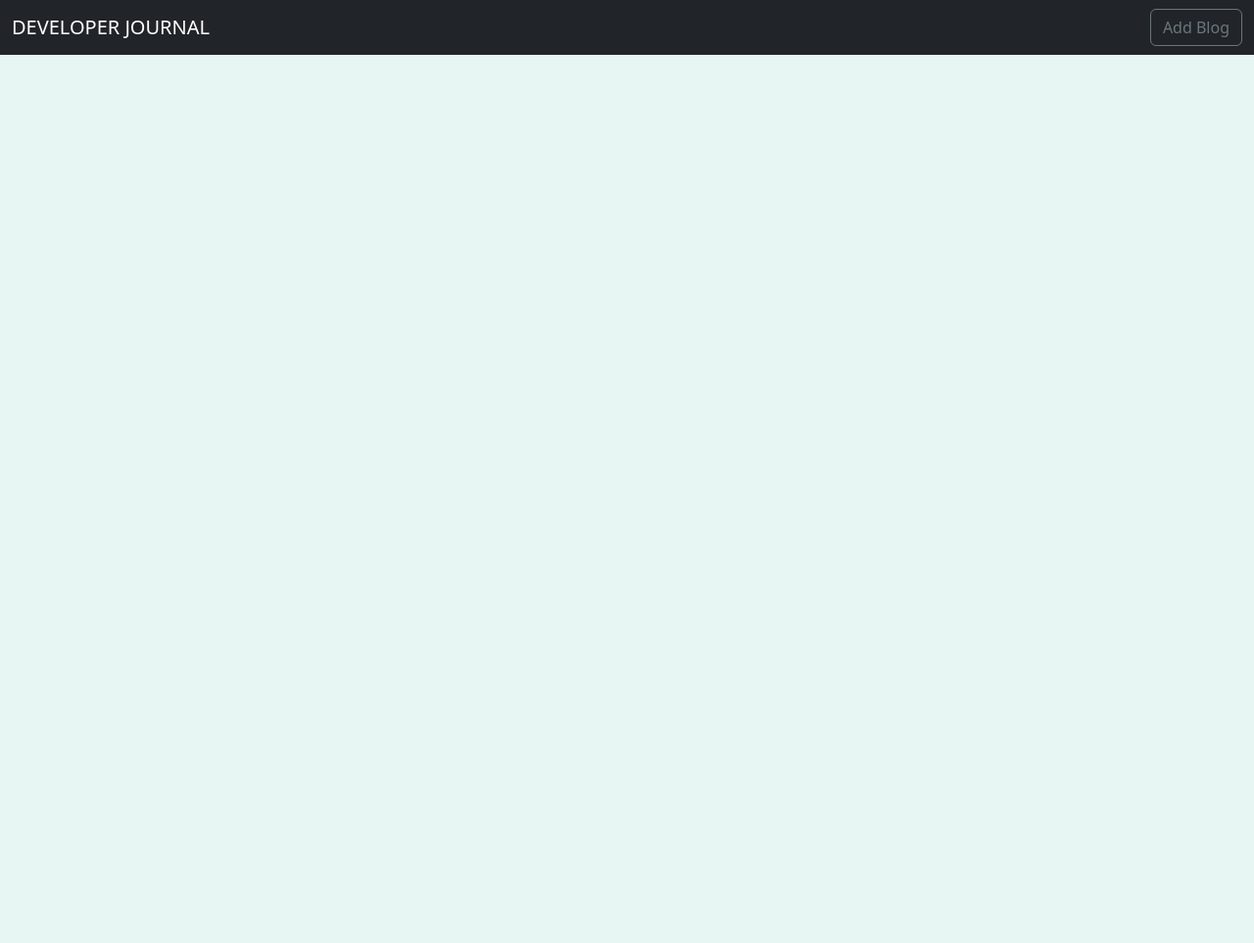
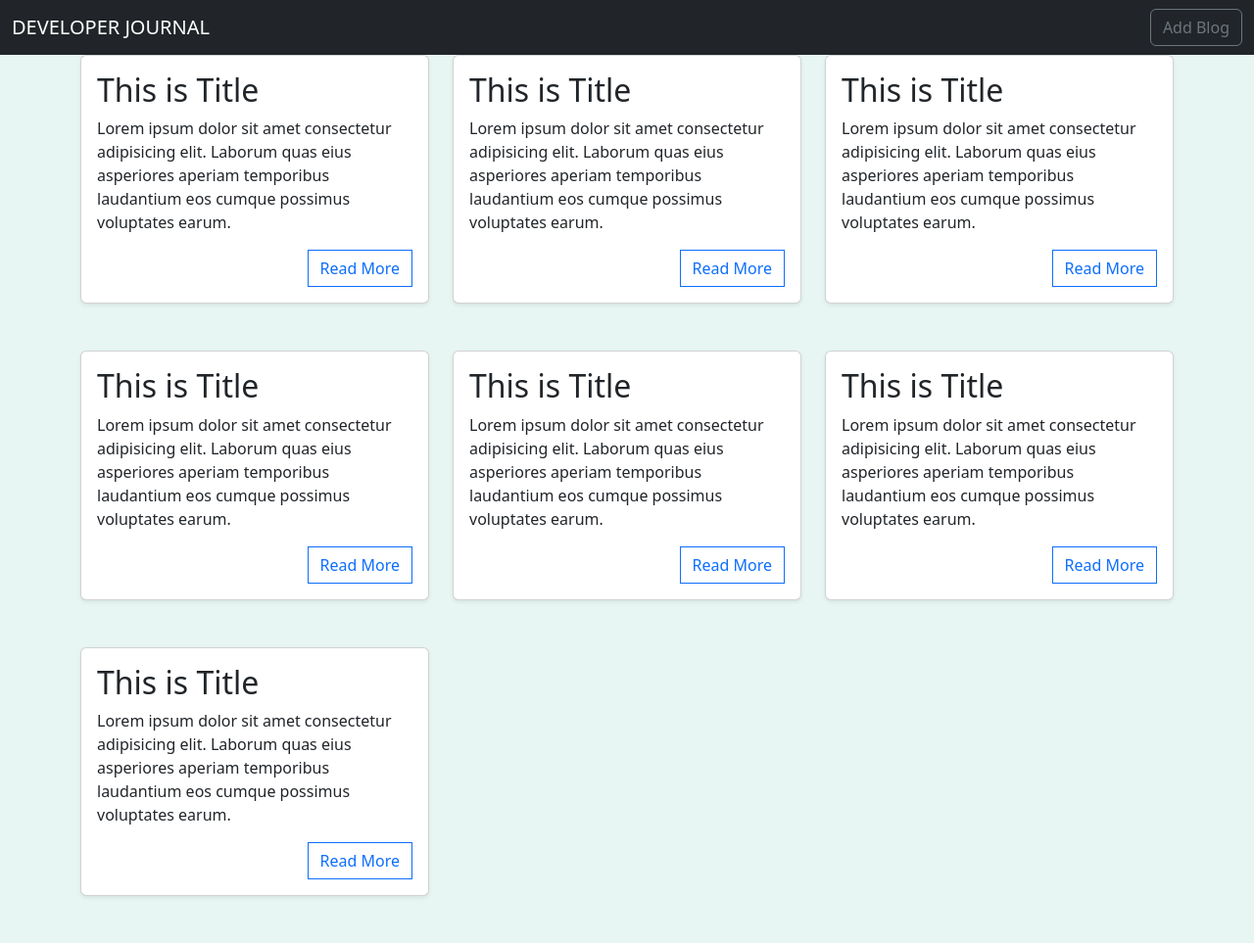
Before and after one commit to ShivamWho/sessional-assessment-2, a plain HTML site: page index.html in a window 1280 px wide. Shown: the whole page at 98% size. Before the commit the page ends 800 px from the top, so only its background shows below. Drawn offline with nearby package versions, Linux system fonts and the light colour scheme.

Commit message:
body created

```diff
--- a/index.html
+++ b/index.html
@@ -30,6 +30,102 @@
         </div>
     </nav>
 
+    <!-- Blogs -->
+    <div class="container">
+      <div class="row">
+        <div class="col-lg-4 col-md-6 col-sm-12">
+          <div class="card mb-5 shadow-sm">
+            <div class="card-body">
+              <div class="card-title">
+                <h2>This is Title</h2>
+              </div>
+              <div class="card-text">
+                <p>Lorem ipsum dolor sit amet consectetur adipisicing elit. Laborum quas eius asperiores aperiam temporibus laudantium eos cumque possimus voluptates earum.</p>
+              </div>
+              <a href="#" class="btn btn-outline-primary rounded-0 float-end">Read More</a>
+            </div>
+          </div>
+        </div>
+        <div class="col-lg-4 col-md-6 col-sm-12">
+          <div class="card mb-5 shadow-sm">
+            <div class="card-body">
+              <div class="card-title">
+                <h2>This is Title</h2>
+              </div>
+              <div class="card-text">
+                <p>Lorem ipsum dolor sit amet consectetur adipisicing elit. Laborum quas eius asperiores aperiam temporibus laudantium eos cumque possimus voluptates earum.</p>
+              </div>
+              <a href="#" class="btn btn-outline-primary rounded-0 float-end">Read More</a>
+            </div>
+          </div>
+        </div>
+        <div class="col-lg-4 col-md-6 col-sm-12">
+          <div class="card mb-5 shadow-sm">
+            <div class="card-body">
+              <div class="card-title">
+                <h2>This is Title</h2>
+              </div>
+              <div class="card-text">
+                <p>Lorem ipsum dolor sit amet consectetur adipisicing elit. Laborum quas eius asperiores aperiam temporibus laudantium eos cumque possimus voluptates earum.</p>
+              </div>
+              <a href="#" class="btn btn-outline-primary rounded-0 float-end">Read More</a>
+            </div>
+          </div>
+        </div>
+        <div class="col-lg-4 col-md-6 col-sm-12">
+          <div class="card mb-5 shadow-sm">
+            <div class="card-body">
+              <div class="card-title">
+                <h2>This is Title</h2>
+              </div>
+              <div class="card-text">
+                <p>Lorem ipsum dolor sit amet consectetur adipisicing elit. Laborum quas eius asperiores aperiam temporibus laudantium eos cumque possimus voluptates earum.</p>
+              </div>
+              <a href="#" class="btn btn-outline-primary rounded-0 float-end">Read More</a>
+            </div>
+          </div>
+        </div>
+        <div class="col-lg-4 col-md-6 col-sm-12">
+          <div class="card mb-5 shadow-sm">
+            <div class="card-body">
+              <div class="card-title">
+                <h2>This is Title</h2>
+              </div>
+              <div class="card-text">
+                <p>Lorem ipsum dolor sit amet consectetur adipisicing elit. Laborum quas eius asperiores aperiam temporibus laudantium eos cumque possimus voluptates earum.</p>
+              </div>
+              <a href="#" class="btn btn-outline-primary rounded-0 float-end">Read More</a>
+            </div>
+          </div>
+        </div>
+        <div class="col-lg-4 col-md-6 col-sm-12">
+          <div class="card mb-5 shadow-sm">
+            <div class="card-body">
+              <div class="card-title">
+                <h2>This is Title</h2>
+              </div>
+              <div class="card-text">
+                <p>Lorem ipsum dolor sit amet consectetur adipisicing elit. Laborum quas eius asperiores aperiam temporibus laudantium eos cumque possimus voluptates earum.</p>
+              </div>
+              <a href="#" class="btn btn-outline-primary rounded-0 float-end">Read More</a>
+            </div>
+          </div>
+        </div>
+        <div class="col-lg-4 col-md-6 col-sm-12">
+          <div class="card mb-5 shadow-sm">
+            <div class="card-body">
+              <div class="card-title">
+                <h2>This is Title</h2>
+              </div>
+              <div class="card-text">
+                <p>Lorem ipsum dolor sit amet consectetur adipisicing elit. Laborum quas eius asperiores aperiam temporibus laudantium eos cumque possimus voluptates earum.</p>
+              </div>
+              <a href="#" class="btn btn-outline-primary rounded-0 float-end">Read More</a>
+            </div>
+          </div>
+        </div>
+      </div>
+    </div>
 
 
     <!-- JavaScript Bundle with Popper -->
```
